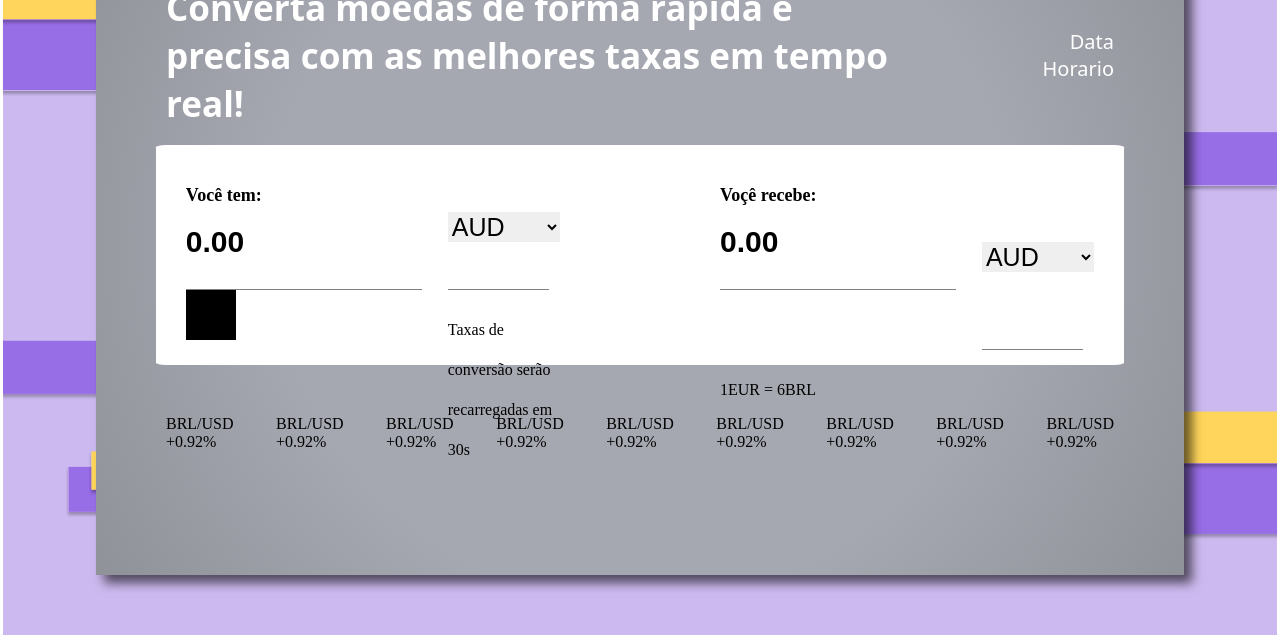
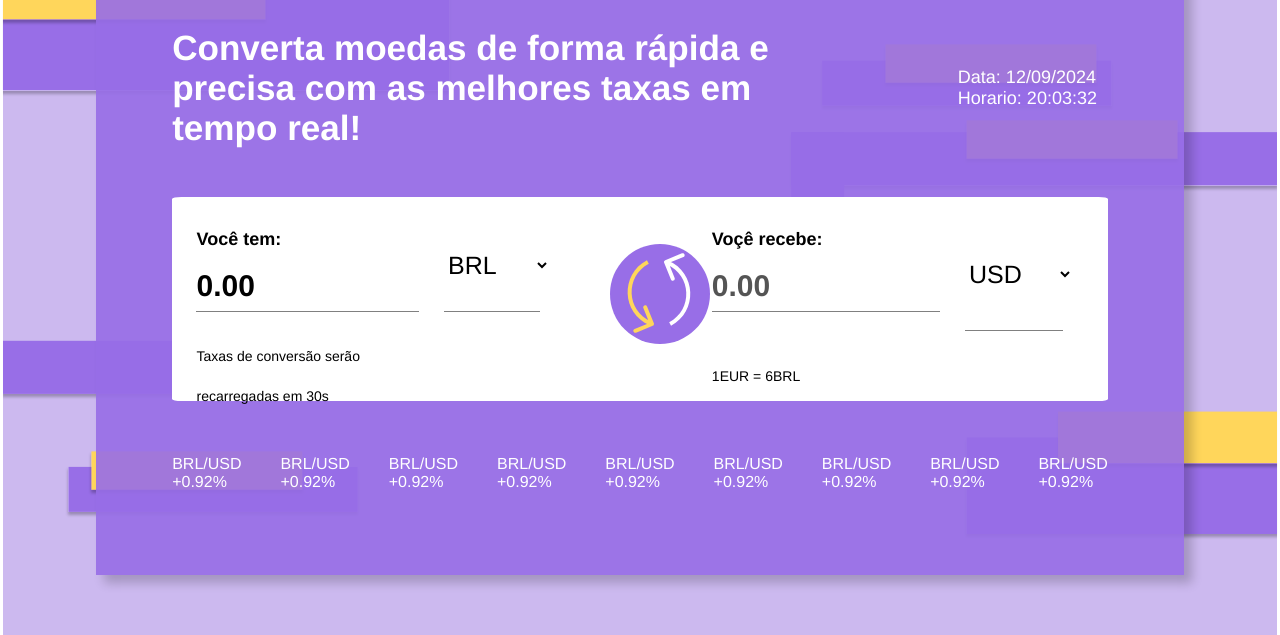
Before and after one commit to thenickfer/Currency-Converter, a plain HTML site: page index.html in a window 1280 px wide. Shown: the part 165-800 px from the top of the page. Drawn offline with Linux system fonts and the light colour scheme; no server answers.

Commit message:
mais um dia completo

```diff
--- a/index.html
+++ b/index.html
@@ -7,7 +7,7 @@
     <link rel="stylesheet" href="style.css">
 </head>
 <body>
-    <section class="rightcolum"></section>
+
     <section class="box">
         <header>
             <div class="cabecalho">
@@ -19,8 +19,8 @@
         <section class="escritas">
             <div class="frase"><h1>Converta moedas de forma rápida e precisa com as melhores taxas em tempo real!</h1></div>
             <div class="info">
-                <p>Data</p>
-                <p>Horario</p>
+                <p id="data"></p>
+                <p id="horario"></p>
             </div>
         </section>
 
@@ -43,23 +43,22 @@
                     </div>
 
                 </div>
-                    <div class="tranformacao"></div>
                 <div class="taxas">
                     <p>Taxas de conversão serão recarregadas em 30s</p>
                 </div>
             </div>
+          <img class="botao" onclick="troca()" src="./conversor.svg">
             <div class="saida">
                 <div>
                     <h2>Voçê recebe: </h2>
-                    <input id="conversao" class="input" type="number" value="0.00">
+                    <input id="conversao" class="input" type="number" value="0.00" disabled>
 
                     <div class="linha">
                         <span></span>
                     </div>
 
-                    <div>
-                        <p></p>
-                    </div>
+
+
                 </div>
 
                 <div class="opcoes">
@@ -70,9 +69,9 @@
                     </div>
 
                 </div>
-                    <div class="taxas">
-                        <p>1EUR = 6BRL</p>
-                    </div>
+                <div class="taxas" id="rates">
+                    <p>1EUR = 6BRL</p>
+                </div>
             </div>
 
         </section>
--- a/scriptNovaApi.js
+++ b/scriptNovaApi.js
@@ -5,6 +5,19 @@ const conv = document.getElementById("moeda-conv");
 const quantidade = document.getElementById("quantidade");
 const conversao = document.getElementById("conversao");
 
+function dataHora(){
+    const dataAtual = new Date();
+    const dataFormatada = dataAtual.toLocaleDateString('pt-br');
+    const horaFormatada = dataAtual.toLocaleTimeString('pt-br');
+    const data = document.getElementById("data");
+    const horario = document.getElementById("horario");
+
+    data.innerHTML = 'Data: '+dataFormatada;
+    horario.innerHTML = 'Horario: '+horaFormatada;
+}
+
+setInterval(dataHora, 1000);
+dataHora();
 
 
 moedas.forEach((moeda)=>{
@@ -12,6 +25,7 @@ moedas.forEach((moeda)=>{
     escolha.value = moeda;
     escolha.text = moeda;
     base.add(escolha);
+    base.value = 'BRL';
 })
 
 moedas.forEach((moeda)=>{
@@ -19,12 +33,20 @@ moedas.forEach((moeda)=>{
     escolha.value = moeda;
     escolha.text = moeda;
     conv.add(escolha);
+    conv.value = 'USD';
 })
+
+setInterval(countdown(), 1000);
+
+function countdown(){
+
+}
 
 async function teste(coin, coin2, quantia) {
     if(coin===coin2){
         const valor = Number(quantia);
         conversao.value = valor.toFixed(2);
+        document.getElementById("rates").innerHTML = `1${coin} = 1${coin2}`
     } else{
         try {
             const resposta = await fetch(url+`latest?from=${coin}&to=${coin2}`);
@@ -42,7 +64,7 @@ async function teste(coin, coin2, quantia) {
             console.log(sum);
             conversao.value = sum.toFixed(2);
 
-
+            document.getElementById("rates").innerHTML = `1${coin} = ${dados.rates[coin2]}${coin2}`
 
         } catch (error){
             console.log('erro de conexao: '+error);
@@ -52,6 +74,7 @@ async function teste(coin, coin2, quantia) {
 }
 
 function converter(){
+    quantidade.value = Number(quantidade.value).toFixed(2);
     const baseNum = base.value;
     const convNum = conv.value;
     const quant = quantidade.value;
@@ -59,10 +82,6 @@ function converter(){
 
 }
 
-
-
-
-
 fetch(url+"currencies")
     .then(response => response.json())
     .then((data) => {
--- a/style.css
+++ b/style.css
@@ -2,19 +2,19 @@
     margin: 0;
     padding: 0;
     box-sizing: border-box;
+    font-family: Helvetica, Arial, sans-serif;
 }
 
 body{
     background: radial-gradient(circle, rgba(67,17,74,1) 0%, rgba(113,53,120,1) 100%);
-    height: 100vh;
+    height: 100%;
     background-image: url(MacBook\ Pro\ 16_\ -\ 1bg.svg);
     background-size: cover;
-
 }
 
 
 .box{
-    background: radial-gradient(circle, rgba(166,168,177,1) 57%, rgba(144,146,154,1) 100%);
+    background-color: #986ee7e7;
     top: 50%;
     left: 50%;
     transform: translate(-50%,-50%);
@@ -22,16 +22,17 @@ body{
     width: 85%;
     height: 85%;
     box-sizing: border-box;
-    box-shadow: 8px 8px 10px rgba(0, 0, 0, 0.6);
+    box-shadow: 8px 8px 10px rgba(0, 0, 0, 0.2);
 }
+
 
 header{
     width: 100%;
-    height: 70px;
+    height: 10%;
     box-sizing: border-box;
     display: grid;
     align-items: center;
-    padding: 30px 70px;
+    padding: 1% 7%;
 }
 
 .cabecalho{
@@ -48,17 +49,19 @@ header{
 }
 
  .pucrs{
+    margin-top: 2%;
     box-sizing: border-box;
-    max-width: 10%;
+    max-width: 15%;
+    height: 100%;
 }
 
 .escritas{
     width: 100%;
-    height: 180px;
+    height: 28%;
     display: grid;
-    grid-template-columns: 1fr 80px;
+    grid-template-columns: 1fr 150px;
     align-items: center;
-    padding: 0 70px;
+    padding: 6% 7%;
     font-family: system-ui, -apple-system, BlinkMacSystemFont, 'Segoe UI', Roboto, Oxygen, Ubuntu, Cantarell, 'Open Sans', 'Helvetica Neue', sans-serif;
     color: white;
 }
@@ -70,50 +73,86 @@ header{
 }
 
 .info{
-    text-align: right;
-    font-size: 20px;
+    text-align: left;
+    font-size: 18px;
 }
 
 .conversor{
     background-color: white;
-    max-width: 1320px;
-    width: 89%;
-    height: 220px;
-    margin: 0 auto;
+    width: 86%;
+    height: 30%;
+    margin: 4% 7%;
     display: grid;
-    grid-template-columns: repeat(2,1fr);
-    padding: 30px 0;
-    gap: 100px;
+    grid-template-columns: 45% 10% 46%;
+    padding: 2% 0;
     justify-content:flex-end;
-    line-height: 40px;
+    line-height: 250%;
     border-radius: 1%;
+    box-sizing: border-box;
+
+}
+
+.botao:hover{
+    cursor: pointer;
+    scale:1.1;
+    animation-name: rotateUm;
+    animation-duration: 0.3s;
+    transition: 0.2s;
+}
+
+@keyframes rotateUm{
+    0% {transform: rotate(0deg);}
+    10% {transform: rotate(-20deg);}
+    20% {transform: rotate(-50deg);}
+    30% {transform: rotate(-90deg);}
+    40% {transform: rotate(-140deg);}
+    50% {transform: rotate(-200deg);}
+    60% {transform: rotate(-270deg);}
+    70% {transform: rotate(-310deg);}
+    80% {transform: rotate(-335deg);}
+    90% {transform: rotate(-350deg);}
+    100% {transform: rotate(-360deg);}
+}
+
+.botao:active{
+    scale: 1;
 }
 
 .entrada{
     display: grid;
     grid-template-columns: 1fr 30%;
-    padding: 0 30px;
+    padding: 0 8%;
+
 }
 
 .saida{
     display: grid;
     grid-template-columns: 1fr 30%;
-    padding: 0 30px ;
+    padding: 0 8% ;
 }
 
 h2{
     font-size: 18px;
-    margin-bottom: 10px;
+    margin-bottom: 4%;
 }
 
 .input{
-    width: 100%;
+    width: 90%;
     border: none;
     font-size: 30px;
     font-weight: bold;
     cursor: pointer;
     background-color: white;
-    padding-bottom: 20px;
+    outline: none;
+}
+
+input[type=number]::-webkit-inner-spin-button,
+input[type=number]::-webkit-outer-spin-button {
+    -webkit-appearance: none;
+}
+
+input[type=number] {
+    -moz-appearance: textfield;
 }
 
 .linha{
@@ -122,7 +161,6 @@ h2{
     background-color: gray;
     width: 90%;
     height: 1px;
-    margin-top: 10px;
 }
 
 .opcoes{
@@ -131,31 +169,21 @@ h2{
 }
 
 .select{
+    background-color: white;
+    font-size: 25px;
+    max-width: 100%;
     border: none;
-    font-size: 25px;
+}
+
+.taxas{
+    font-size: 14px;
+    padding: 10% 0;
 }
 
 .valorizacao{
     width: 100%;
     display: flex;
-    padding: 50px 70px;
+    padding: 1% 7%;
     justify-content: space-between;
+    color: white;
 }
-
-.taxas{
-    padding-top: 20px;
-}
-
-.tranformacao{
-    width: 50px;
-    height: 50px;
-    background-color: black;
-
-
-}
-
-.rightcolum{
-    height: 100%;
-    width: 5px;
-
-}
```
Also changed, not shown: conversor.png (added), conversor.svg (added).
